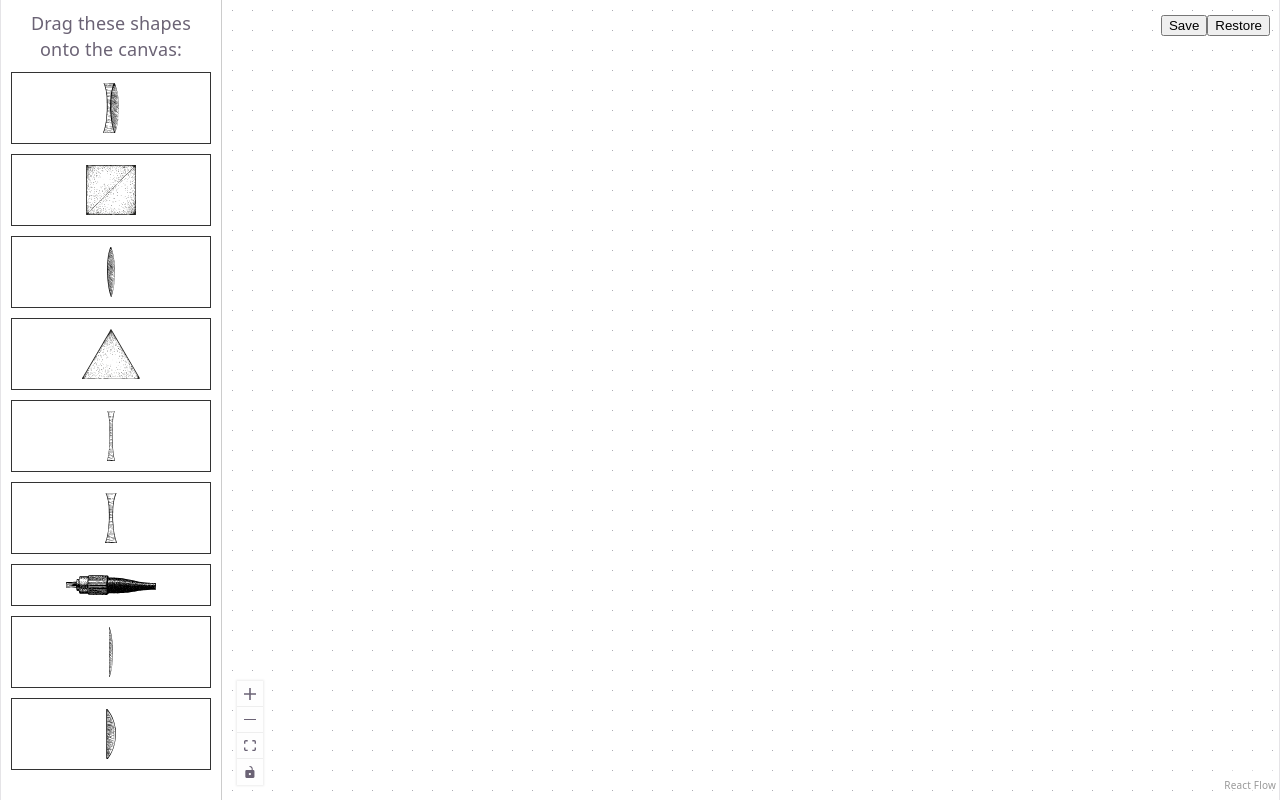
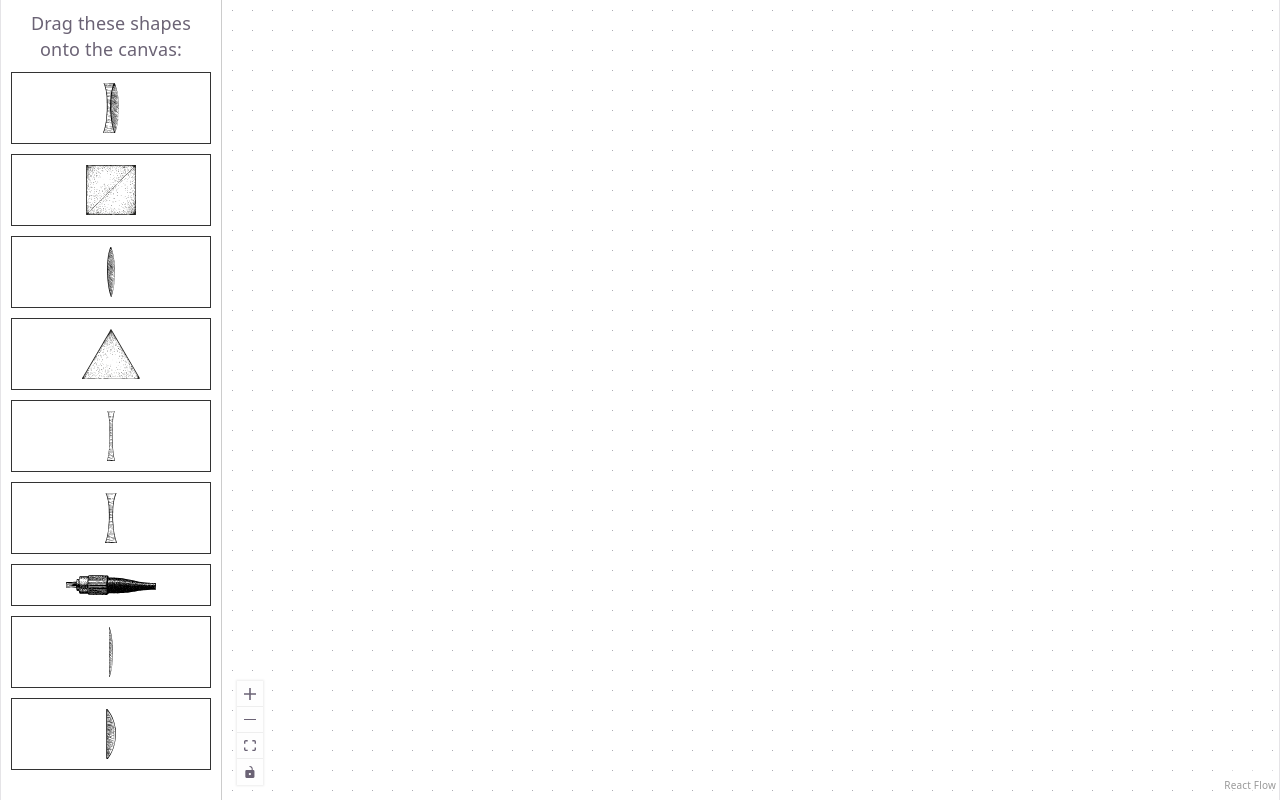
Before and after one commit to iqnite/vingram, a React (Vite) app: page / in a window 1280 px wide. Built offline with nearby package versions, Linux system fonts and the light colour scheme.

Commit message:
Add auto save

```diff
--- a/src/App.tsx
+++ b/src/App.tsx
@@ -1,4 +1,4 @@
-import React, { useCallback, useState } from "react";
+import React, { useCallback, useEffect, useState } from "react";
 import {
   ReactFlow,
   Background,
@@ -21,7 +21,8 @@ import { createSvgNode } from "./shapeManager";
 import { shapes } from "./shapes";
 import "./App.css";
 import "./flow.css";
-import SaveRestoreControls from "./SaveRestoreControls";
+
+const AUTOSAVE_KEY = "vingram-autosave";
 
 const nodeTypes = {
   svgShapeNode: SvgShapeNode,
@@ -41,14 +42,38 @@ const getId = () => `dndnode_${crypto.randomUUID()}`;
 
 function DnDFlow() {
   const [isConnecting, setIsConnecting] = useState(false);
-
   const onConnectStart = useCallback(() => setIsConnecting(true), []);
   const onConnectEnd = useCallback(() => setIsConnecting(false), []);
+
+  const [isRestored, setIsRestored] = useState(false);
 
   const [nodes, setNodes, onNodesChange] = useNodesState<Node>([]);
   const [edges, setEdges, onEdgesChange] = useEdgesState<Edge>([]);
 
-  const { screenToFlowPosition } = useReactFlow();
+  const { screenToFlowPosition, setViewport, toObject } = useReactFlow();
+
+  useEffect(() => {
+    const restoreFlow = () => {
+      const storedFlow = localStorage.getItem(AUTOSAVE_KEY);
+      if (storedFlow) {
+        const flowData = JSON.parse(storedFlow);
+        if (flowData) {
+          setNodes(flowData.nodes || []);
+          setEdges(flowData.edges || []);
+          setViewport(flowData.viewport || { x: 0, y: 0, zoom: 1 });
+        }
+      }
+      setIsRestored(true);
+    };
+    restoreFlow();
+  }, [setNodes, setEdges, setViewport]);
+
+  useEffect(() => {
+    if (isRestored) {
+      const flowData = toObject();
+      localStorage.setItem(AUTOSAVE_KEY, JSON.stringify(flowData));
+    }
+  }, [nodes, edges, isRestored, toObject]);
 
   const onDragOver = useCallback((event: React.DragEvent<HTMLDivElement>) => {
     event.preventDefault();
@@ -95,7 +120,6 @@ function DnDFlow() {
         overflow: "hidden",
       }}
     >
-      <SaveRestoreControls setNodes={setNodes} setEdges={setEdges} />
       <Sidebar shapeUrls={shapes} />
       <div
         className={`react-flow ${isConnecting ? "is-connecting" : ""}`}
--- a/src/SaveRestoreControls.tsx
+++ /dev/null
@@ -1,47 +0,0 @@
-import { useCallback, type Dispatch, type SetStateAction } from "react";
-import { useReactFlow, type Node, type Edge } from "@xyflow/react";
-
-const FLOW_KEY = "example-flow-save";
-
-interface SaveRestoreControlsProps {
-  setNodes: Dispatch<SetStateAction<Node[]>>;
-  setEdges: Dispatch<SetStateAction<Edge[]>>;
-}
-
-export default function SaveRestoreControls({
-  setNodes,
-  setEdges,
-}: SaveRestoreControlsProps) {
-  const { toObject, setViewport } = useReactFlow();
-
-  const onSave = useCallback(() => {
-    const flowData = toObject();
-
-    localStorage.setItem(FLOW_KEY, JSON.stringify(flowData));
-  }, [toObject]);
-
-  const onRestore = useCallback(() => {
-    const restoreFlow = async () => {
-      const storedFlow = localStorage.getItem(FLOW_KEY);
-
-      if (storedFlow) {
-        const flowData = JSON.parse(storedFlow);
-
-        if (flowData) {
-          setNodes(flowData.nodes || []);
-          setEdges(flowData.edges || []);
-          setViewport(flowData.viewport || { x: 0, y: 0, zoom: 1 });
-        }
-      }
-    };
-
-    restoreFlow();
-  }, [setNodes, setEdges, setViewport]);
-
-  return (
-    <div style={{ position: "absolute", top: 10, right: 10, zIndex: 100 }}>
-      <button onClick={onSave}>Save</button>
-      <button onClick={onRestore}>Restore</button>
-    </div>
-  );
-}
```
